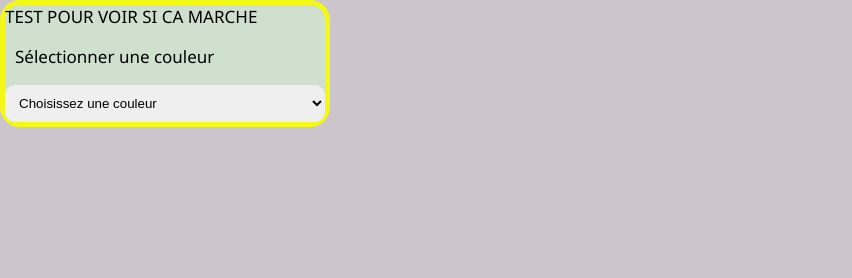
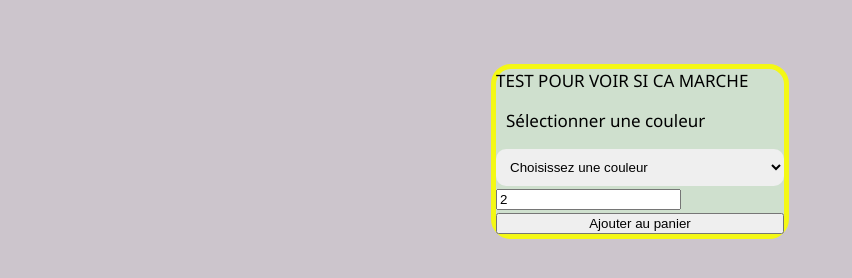
Before and after one commit to ana2854/AnaNasta_5_08072021, a plain HTML site: page frontend/product.html in a window 1280 px wide. Shown: the whole page, without its empty margins (0-852 px from the left). Drawn offline with Linux system fonts and the light colour scheme.

Commit message:
produit css

```diff
--- a/frontend/product.html
+++ b/frontend/product.html
@@ -18,7 +18,9 @@
 
     <body>
 
-        <div id="produit" class="ours">TEST POUR VOIR SI CA MARCHE
+        <div id="produit">
+
+            <div class="ours">TEST POUR VOIR SI CA MARCHE
 
 
 
@@ -31,8 +33,13 @@
             <option value="couleur noir">Noir</option>
             <option value="couleur blanc">Blanc</option>
 
+
    </select>
 
+   <input class="cart-quantite" type="number" value="2">
+
+   <button class="btn-ajout-produit" type="button">Ajouter au panier</button>
+        </div>
 
 
 
--- a/frontend/style.css
+++ b/frontend/style.css
@@ -121,6 +121,11 @@ aside > img {
 
 /* PAGE PRODUIT */
 
+#produit {
+    display: flex;
+    justify-content: center;
+    margin: 5%;
+}
 .select {
     padding: 10px;
     width: 100%;
@@ -130,6 +135,10 @@ aside > img {
 
 }
 
+.btn-ajout-produit {
+    width: 100%;
+}
+
 
 /* CART PAGE */
 
```
Also changed, not shown: frontend/js/product.js (line endings or trailing spaces). Lines whose indentation alone changed are shown as unchanged.
